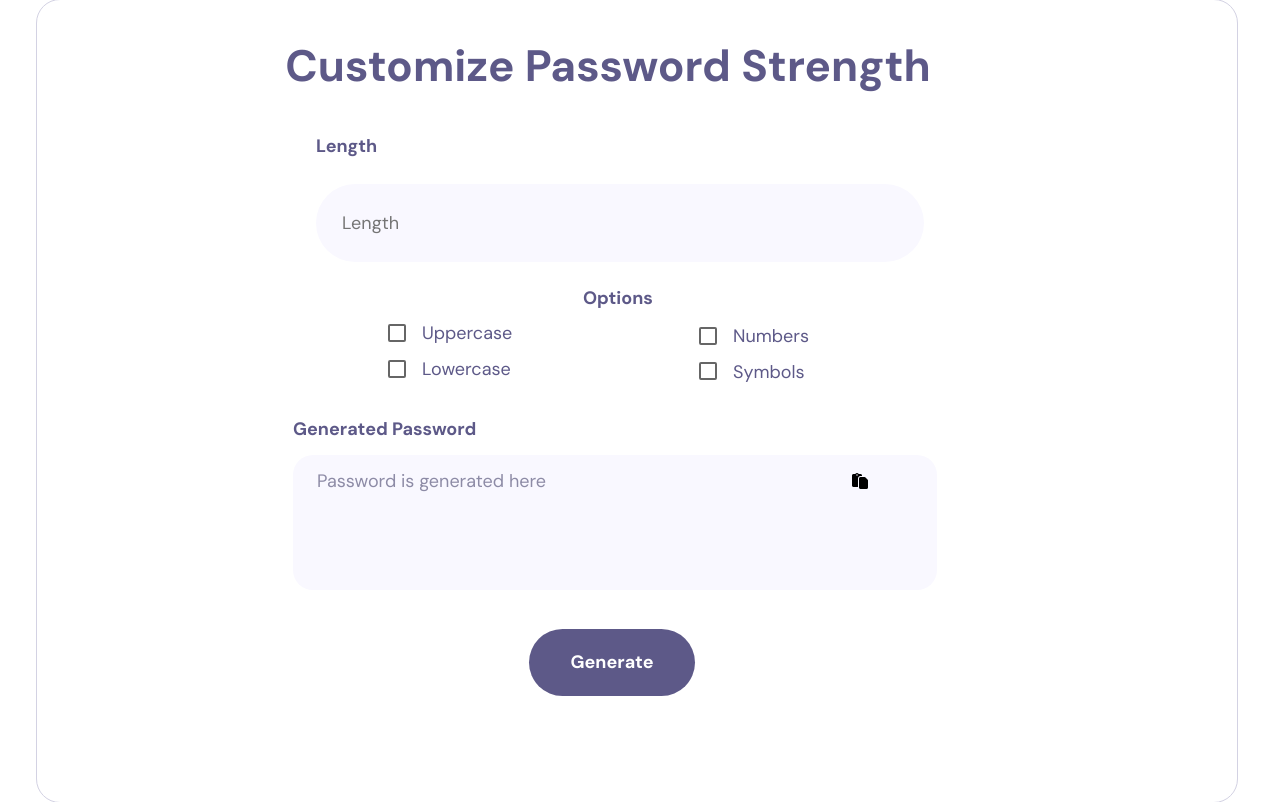
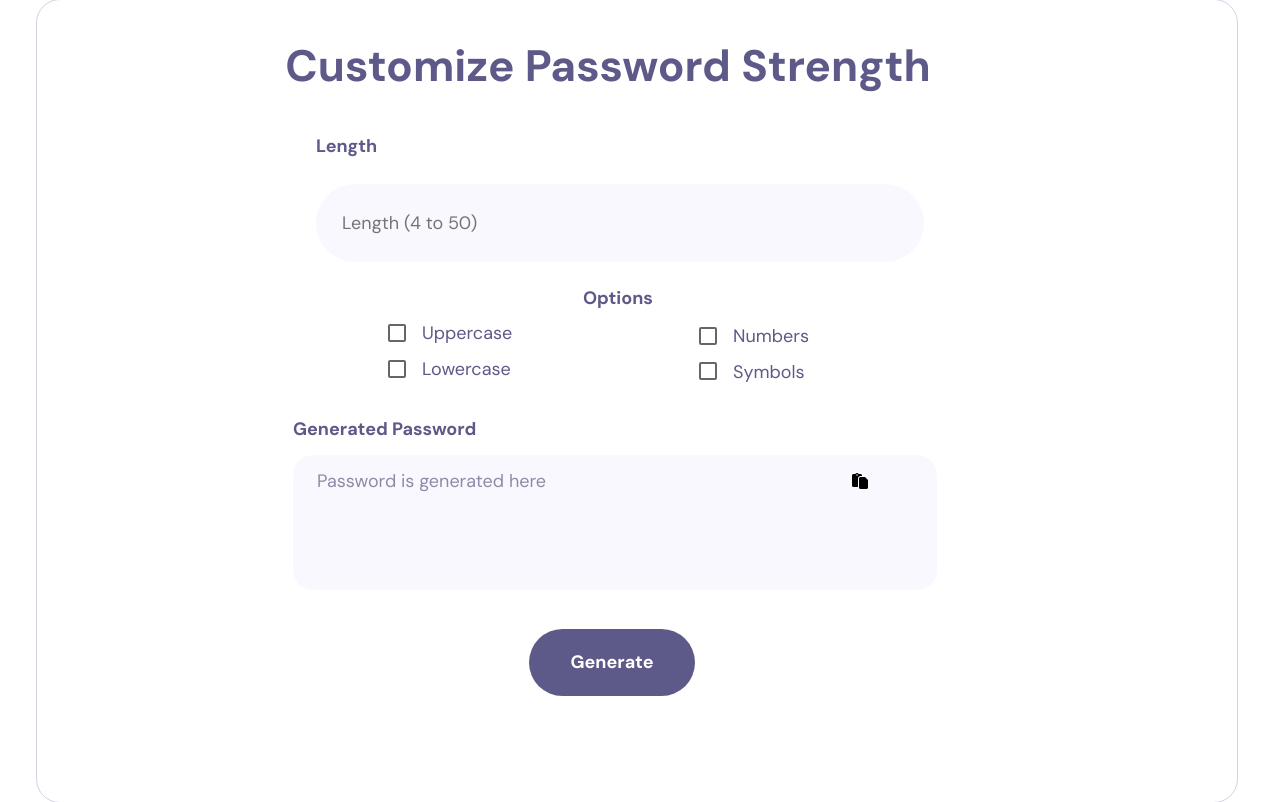
Before and after one commit to rainaarya/BreakingByte_PassMan, a Django app: page /generate/ in a window 1280 px wide; the page is wider, and only the part inside the window is pictured. Shown: the part 336-1138 px from the top of that part. Run offline with Django 4.2, Linux system fonts and the light colour scheme; some libraries are stand-ins or nearby versions.

Commit message:
length added

```diff
--- a/main/templates/main/generate.html
+++ b/main/templates/main/generate.html
@@ -93,7 +93,7 @@
                                 <div class="master-input-text">
                                     <input name="length" class="input-placeholder input dmsans-normal-manatee-18px"
                                         style="background-color: transparent; border: none; outline: none;"
-                                        {% if length %} value="{{ length }}" {% else %} placeholder="Length" {% endif %}>
+                                        {% if length %} value="{{ length }}" {% else %} placeholder="Length (4 to 50)" {% endif %}>
                                 </div>
                             </div>
                         </div>
--- a/main/views.py
+++ b/main/views.py
@@ -21,6 +21,11 @@ def generate_password(length, uppercase, lowercase, special_chars, numbers):
         characters += string.punctuation
     if numbers:
         characters += string.digits
+
+    if length > 50:
+        return "Length must be between 4 and 50 characters."
+    elif length < 4:
+        return "Length must be between 4 and 50 characters."
 
     if characters == '':
         print('Error: No characters selected for password generation.')
```
